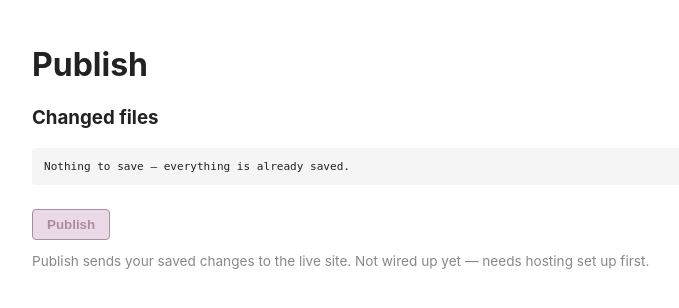
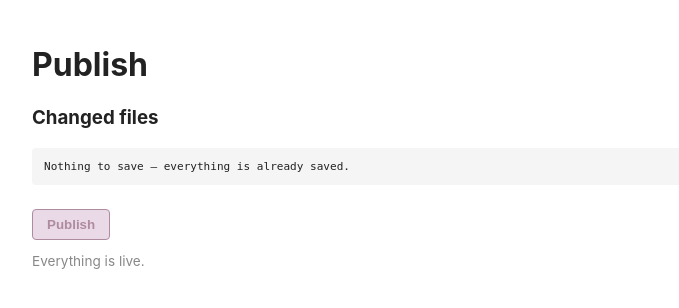
Before and after one commit to micole97/micole97.github.io, a Flask app: template admin/templates/publish.html in a window 1280 px wide. Shown: the part 53-361 px from the top of the page, without its empty margins (132-811 px from the left). Run offline with Flask 3, Linux system fonts and the light colour scheme; the template is opened without the code that fills it, so the values that code supplies are empty.

Commit message:
Update site content

```diff
--- a/admin/app.py
+++ b/admin/app.py
@@ -343,14 +343,27 @@ def sanitize_html(html: str) -> str:
 
 # ---------- publish ----------
 
-@app.route("/publish", methods=["GET", "POST"])
+def git_ahead_count() -> int:
+    result = subprocess.run(
+        ["git", "rev-list", "--count", "origin/main..HEAD"],
+        cwd=ROOT, capture_output=True, text=True,
+    )
+    if result.returncode != 0:
+        return 0
+    return int(result.stdout.strip() or 0)
+
+
+@app.route("/publish")
 def publish():
-    if request.method == "GET":
-        result = subprocess.run(
-            ["git", "status", "--porcelain"], cwd=ROOT, capture_output=True, text=True
-        )
-        return render_template("publish.html", status=result.stdout, pushed=False)
+    status = subprocess.run(
+        ["git", "status", "--porcelain"], cwd=ROOT, capture_output=True, text=True
+    ).stdout
+    ahead = git_ahead_count()
+    return render_template("publish.html", status=status, ahead=ahead)
 
+
+@app.route("/publish/save", methods=["POST"])
+def publish_save():
     message = request.form.get("message", "").strip() or "Update site content"
     subprocess.run(["git", "add", "-A"], cwd=ROOT)
     result = subprocess.run(
@@ -360,5 +373,17 @@ def publish():
     return redirect(url_for("publish"))
 
 
+@app.route("/publish/push", methods=["POST"])
+def publish_push():
+    result = subprocess.run(
+        ["git", "push", "origin", "main"], cwd=ROOT, capture_output=True, text=True
+    )
+    if result.returncode == 0:
+        flash("Published — live in a minute or two.")
+    else:
+        flash("Publish failed: " + result.stderr)
+    return redirect(url_for("publish"))
+
+
 if __name__ == "__main__":
     app.run(host="127.0.0.1", port=5151, debug=True)
--- a/admin/templates/publish.html
+++ b/admin/templates/publish.html
@@ -7,7 +7,7 @@
 <pre class="status-block">{{ status or "Nothing to save — everything is already saved." }}</pre>
 
 {% if status %}
-<form method="post" class="publish-form">
+<form method="post" action="{{ url_for('publish_save') }}" class="publish-form">
   <label>Save message
     <input type="text" name="message" value="Update site content" required>
   </label>
@@ -17,7 +17,15 @@
 {% endif %}
 
 <div class="publish-section">
-  <button type="button" class="btn-publish" disabled title="Set up hosting first">Publish</button>
-  <p class="hint">Publish sends your saved changes to the live site. Not wired up yet — needs hosting set up first.</p>
+  {% if ahead %}
+    <p>{{ ahead }} saved change{{ "s" if ahead != 1 else "" }} ready to publish.</p>
+    <form method="post" action="{{ url_for('publish_push') }}"
+          onsubmit="return confirm('Publish {{ ahead }} change{{ "s" if ahead != 1 else "" }} to the live site now?');">
+      <button type="submit" class="btn-publish">Publish</button>
+    </form>
+  {% else %}
+    <button type="button" class="btn-publish" disabled title="Nothing new to publish">Publish</button>
+    <p class="hint">{{ "Save your changes first, then Publish becomes available." if status else "Everything is live." }}</p>
+  {% endif %}
 </div>
 {% endblock %}
```
